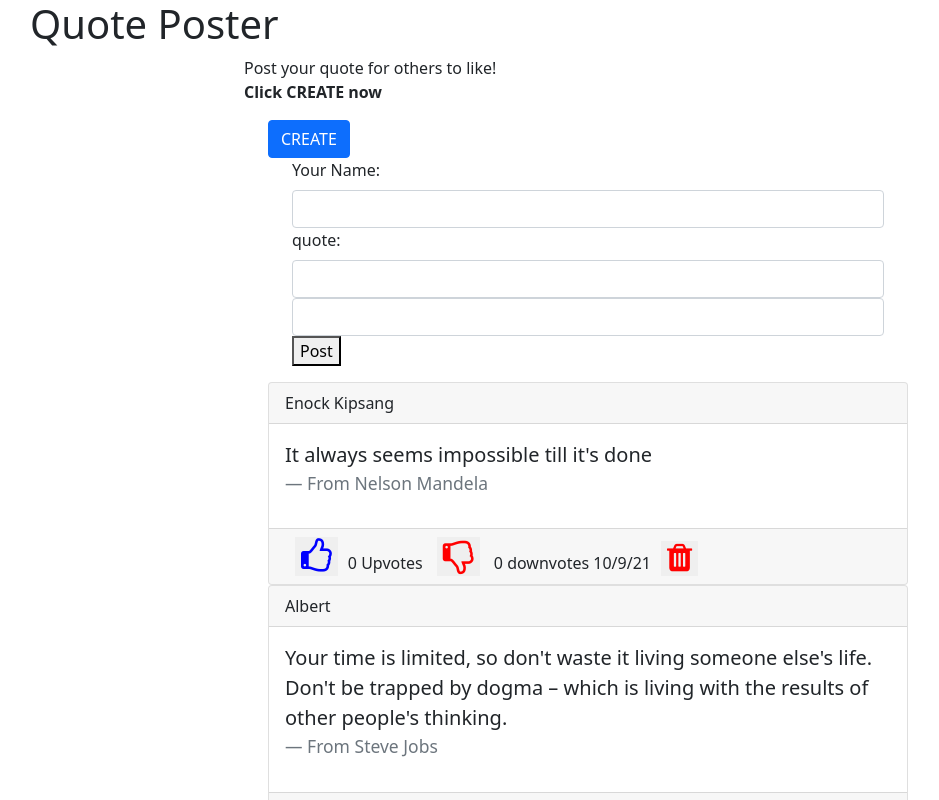
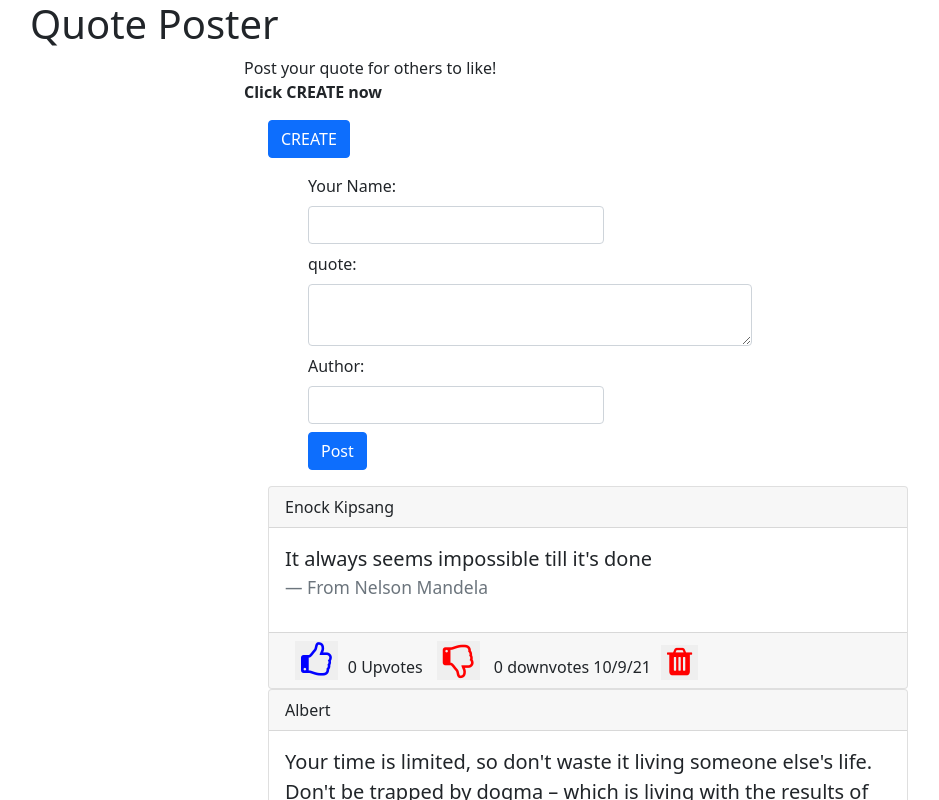
Before and after one commit to kipsang01/Quote-posting, an Angular app: page / in a window 1280 px wide. Shown: the top 800 px of the page, without its empty margins (52-991 px from the left). Built offline with nearby package versions, Linux system fonts and the light colour scheme.

Commit message:
Add reset after posting

```diff
--- a/src/app/quote-details/quote-details.component.ts
+++ b/src/app/quote-details/quote-details.component.ts
@@ -43,7 +43,7 @@ export class QuoteDetailsComponent implements OnInit {
   //adding quote
   addQuote(value:any){
     this.newquote = value;
-    this.quotes.push(this.newquote)
+    this.quotes.unshift(this.newquote)
 
   }
 
--- a/src/app/quote-form/quote-form.component.html
+++ b/src/app/quote-form/quote-form.component.html
@@ -1,11 +1,12 @@
-<div class="container">
-    <form>
+<div class="container m-3">
+    <form #quoteform = "ngForm">
         <label for="quote-content" class="form-label" >Your Name:</label>
-        <input type="text" class="form-control" name="quote-name" [(ngModel)]="name">
+        <input type="text" class="form-control w-50 mb-2" name="quote-name" [(ngModel)]="name">
         <label for="quote-content" class="form-label" >quote:</label>
-        <input type="text" class="form-control" name="quote-content" [(ngModel)]="content">
-        <input type="text" class="form-control" name="quote-author" [(ngModel)]="author">
-        <button type="submit" (click)="submitQuote()">Post</button>
+        <textarea type="text" class="form-control w-75 mb-2" name="quote-content" [(ngModel)]="content"></textarea>
+        <label for="quote-content" class="form-label" >Author:</label>
+        <input type="text" class="form-control w-50 mb-2" name="quote-author" [(ngModel)]="author">
+        <button type="submit" class="btn btn-primary" (click)="submitQuote()">Post</button>
       </form>
 
 </div>
--- a/src/app/quote-form/quote-form.component.ts
+++ b/src/app/quote-form/quote-form.component.ts
@@ -1,4 +1,5 @@
 import { Component, OnInit ,Output, EventEmitter} from '@angular/core';
+import { NgForm } from '@angular/forms';
 import { Quote } from '../quote';
 
 @Component({
@@ -26,6 +27,9 @@ export class QuoteFormComponent implements OnInit {
   submitQuote(){
     this.newQuote = new Quote (this.name, this.content,this.author)
     this.quoting.emit(this.newQuote);
+    this.name = "";
+    this.content = "";
+    this.author = "";
   }
 
   ngOnInit(): void {
```
